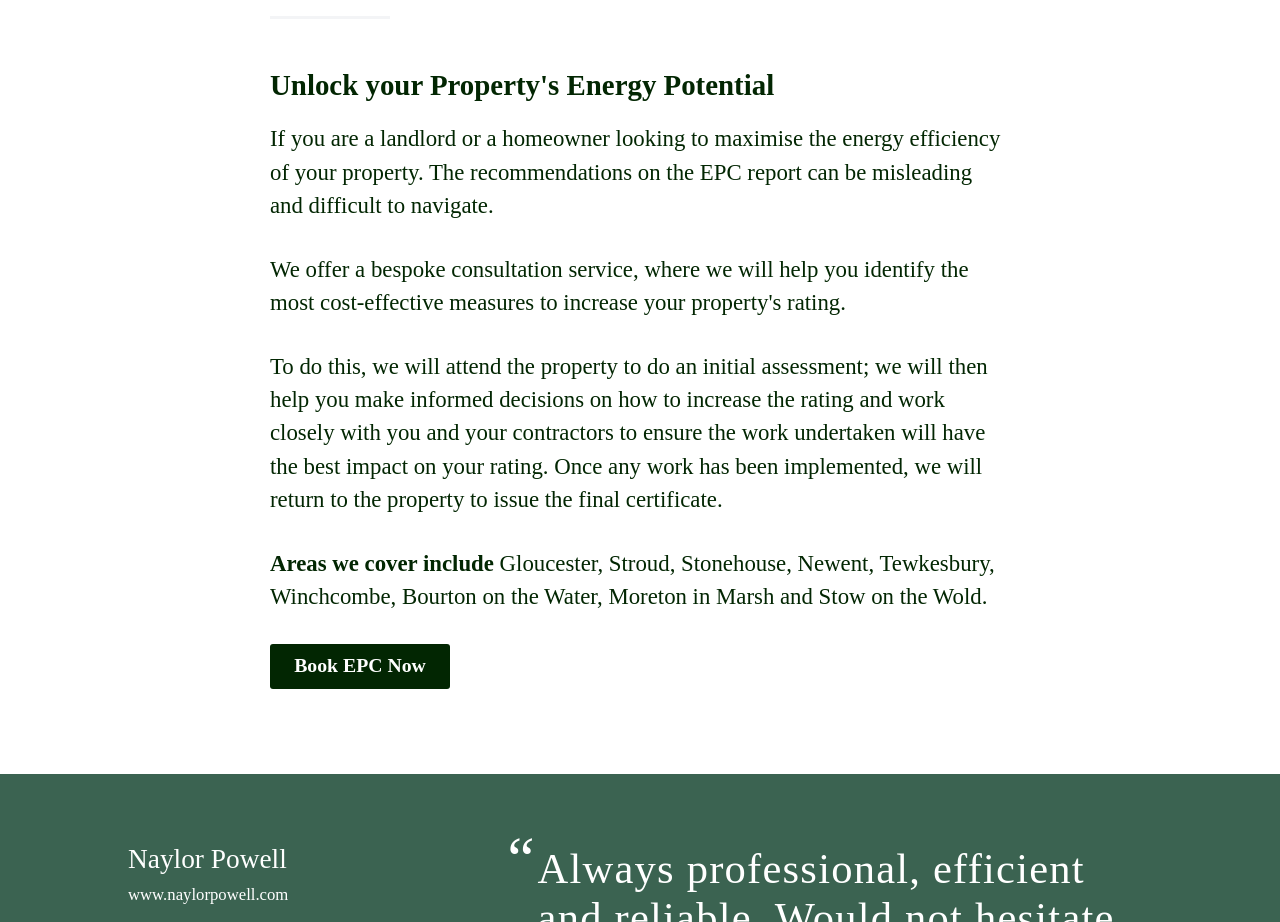
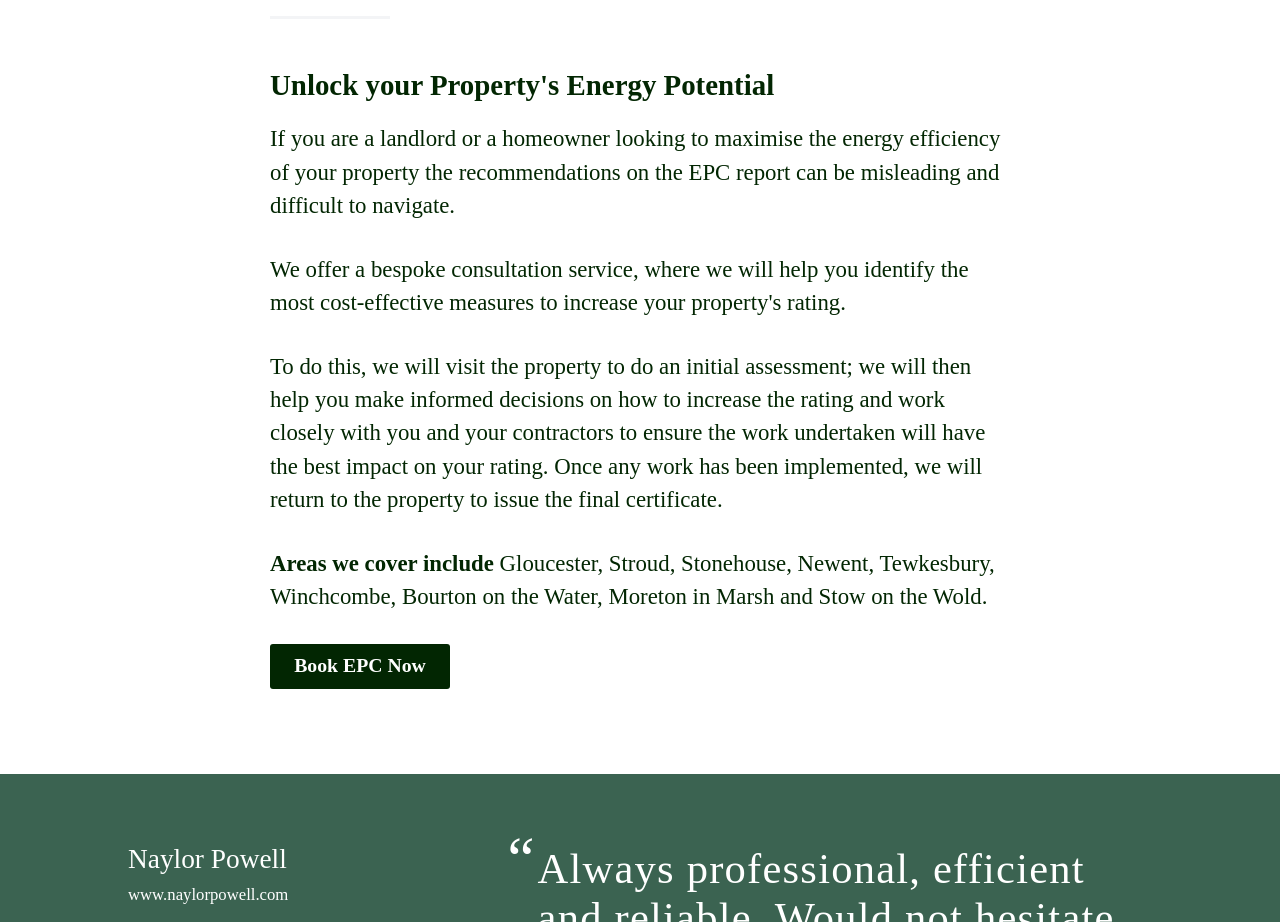
Before and after one commit to niccoates/connorandcompany.co.uk, a plain HTML site: page index.html in a window 1280 px wide. Shown: the part 2340-3262 px from the top of the page. Drawn offline with Linux system fonts and the light colour scheme; a web font is replaced by a local one.

Commit message:
Further updates

```diff
--- a/index.html
+++ b/index.html
@@ -97,9 +97,9 @@
                 </div>
             <span class="divider"></span>
             <h3>Unlock your Property's Energy Potential</h3>
-            <p>If you are a landlord or a homeowner looking to maximise the energy efficiency of your property. The recommendations on the EPC report can be misleading and difficult to navigate.</p>
+            <p>If you are a landlord or a homeowner looking to maximise the energy efficiency of your property the recommendations on the EPC report can be misleading and difficult to navigate.</p>
             <p>We offer a bespoke consultation service, where we will help you identify the most cost-effective measures to increase your property's rating.</p>
-            <p>To do this, we will attend the property to do an initial assessment; we will then help you make informed decisions on how to increase the rating and work closely with you and your contractors to ensure the work undertaken will have the best impact on your rating. Once any work has been implemented, we will return to the property to issue the final certificate.</p>
+            <p>To do this, we will visit the property to do an initial assessment; we will then help you make informed decisions on how to increase the rating and work closely with you and your contractors to ensure the work undertaken will have the best impact on your rating. Once any work has been implemented, we will return to the property to issue the final certificate.</p>
             <p><strong>Areas we cover include</strong> Gloucester, Stroud, Stonehouse, Newent, Tewkesbury, Winchcombe, Bourton on the Water, Moreton in Marsh and Stow on the Wold.</p>
             <a href="/book-epc" class="button-solid">Book EPC Now</a>
         </div>
```
Also changed, not shown: faq.html (+1 -0 lines).
